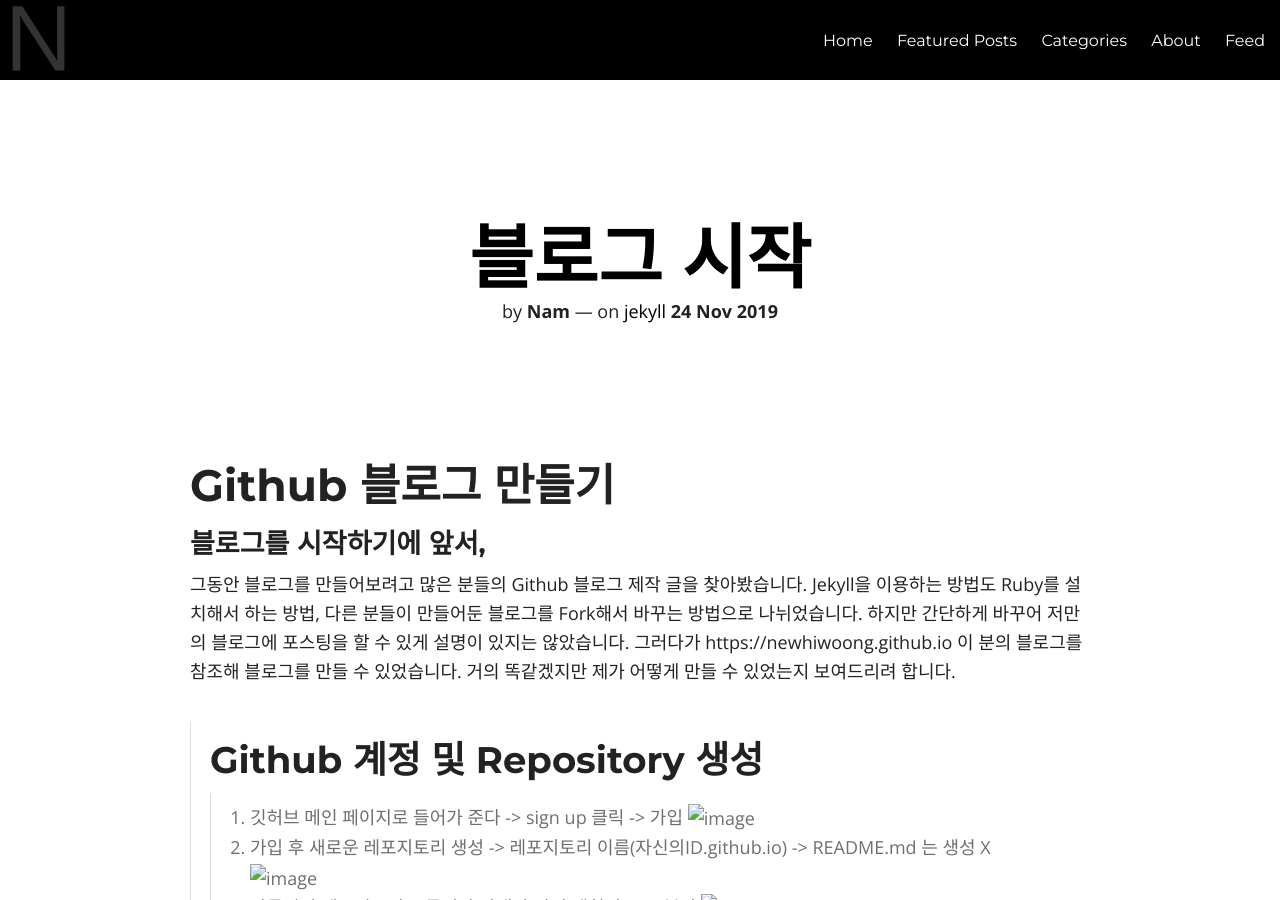
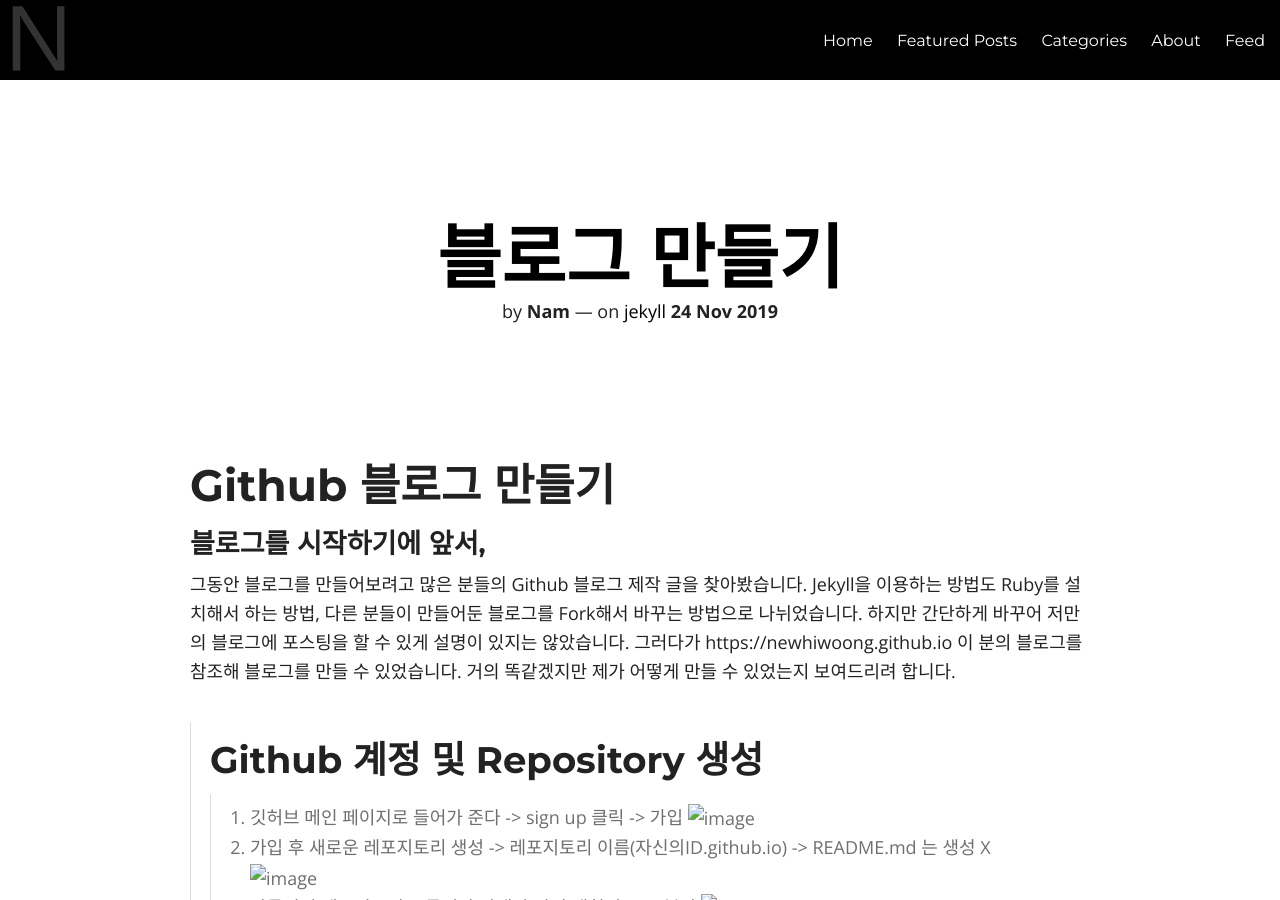
Before and after one commit to NamSuJi/namsuji.github.io, a Jekyll site: the page built from _posts/2019-11-24-HowTomakeBlog.md, in a window 1280 px wide and 900 px high. Built offline with Jekyll 4.4.1, drawn with Linux system fonts in a browser that asks for light colours; nearby versions of some CDN libraries; comment, search, counter and statistics services are not loaded.

Commit message:
Update 2019-11-24-HowTomakeBlog.md

```diff
--- a/_posts/2019-11-24-HowTomakeBlog.md
+++ b/_posts/2019-11-24-HowTomakeBlog.md
@@ -1,9 +1,9 @@
 ---
 layout: post
-title: "블로그 시작"
+title: "블로그 만들기"
 description:
 headline:
-modified: 2019-11-12
+modified: 2019-11-24
 category: webdevelopment
 tags: [jekyll]
 imagefeature:
```
